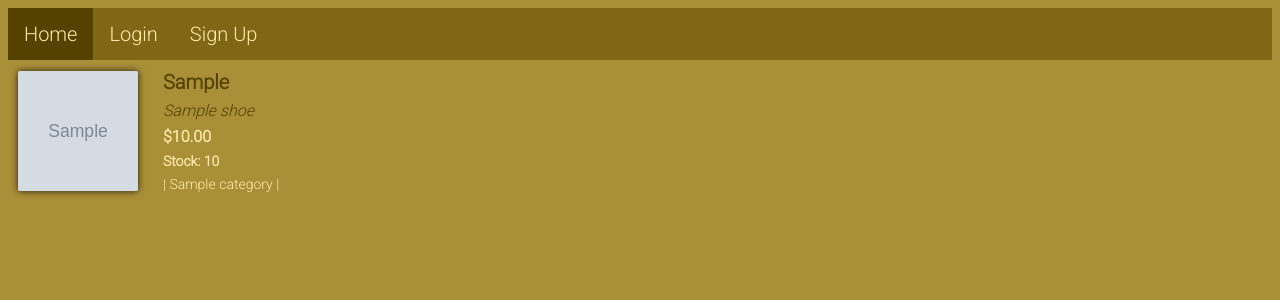
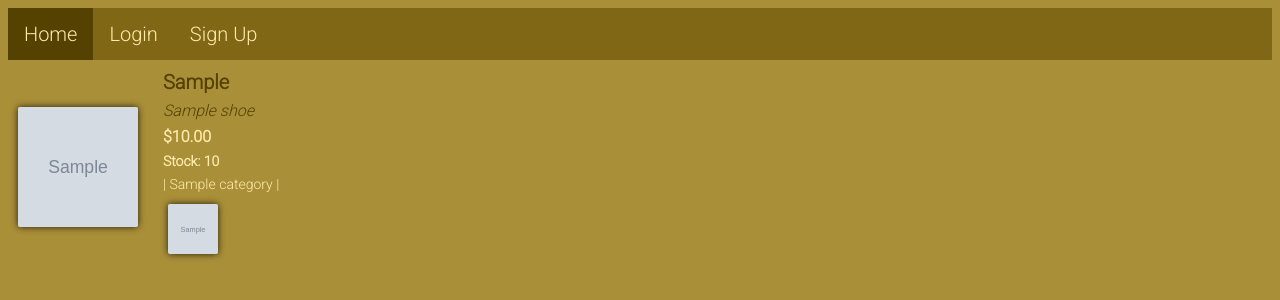
Before and after one commit to rubenhesselink/django-shoe-store, a Django app: page /store/listing/ in a window 1280 px wide. Shown: the top 300 px of the page. Run offline with Django 4.2, Linux system fonts and the light colour scheme; tables that the repository leaves empty hold one stand-in row (values such as "Sample post"); grey boxes marked "Sample" are stand-in pictures.

Commit message:
Version 0.0.6.2 (Added Image Change Listing)

```diff
--- a/static/base/css/main.css
+++ b/static/base/css/main.css
@@ -78,7 +78,7 @@ body main form#auth-form div.input-field input {
 }
 
 .products {
-  width: 50%;
+  width: 100%;
 }
 
 .product {
@@ -116,6 +116,13 @@ body main form#auth-form div.input-field input {
 .product .product-text {
   margin: 7px 0 0 0;
   color: #FFEBAA;
+}
+
+.product .color img {
+  display: inline-block;
+  margin: 0 auto;
+  width: auto;
+  height: 50px;
 }
 
 .product .price {
@@ -164,6 +171,19 @@ body main form#auth-form div.input-field input {
     vertical-align: middle;
     width: calc(100% - 145px);
   }
+  .products-table .product-content button {
+    all: unset;
+    cursor: pointer;
+  }
+  .products-table .product-content .color {
+    float: left;
+    display: inline;
+    margin: 5px;
+  }
+  .products-table .product-content .color img {
+    width: 50px;
+    height: 50px;
+  }
 }
 
 /*# sourceMappingURL=../css/main.css.map */
--- a/static/base/scss/main.scss
+++ b/static/base/scss/main.scss
@@ -126,6 +126,14 @@ body {
         color: $text-color;
     }
 
+    .color img {
+        display: inline-block;
+        margin: 0 auto;
+        width: auto;
+        height: 50px;
+        // max-width: calc(100% - 20px);
+    }
+
     .price {
         font-size: 16px;
         font-weight: 700;
@@ -177,6 +185,22 @@ body {
             margin-left: 20px;
             vertical-align: middle;
             width: calc(100% - 145px);
+
+            button {
+                all: unset;
+                cursor: pointer;
+            }
+
+            .color {
+                float: left;
+                display: inline;
+                margin: 5px;
+
+                img {
+                    width: 50px;
+                    height: 50px;
+                }
+            }
         }
     }
 }
--- a/store/templates/store/shoe-listing.html
+++ b/store/templates/store/shoe-listing.html
@@ -5,7 +5,7 @@
         <div class="products products-table">
             <div class="product">
                 <div class="product-img">
-                    <img src="..{{ shoe.shoecolor_set.first.image.url }}" alt="shoe-image">
+                    <img id="product-img{{ forloop.counter }}" src="..{{ shoe.shoecolor_set.first.image.url }}" alt="shoe-image">
                 </div>
                 <div class="product-content">
                     <h3>
@@ -21,6 +21,22 @@
                         |
                         {% endfor %}
                     </p>
+                    <p class="product-text">
+                        {% for color in shoe.shoecolor_set.all %}
+                        <div class="color">
+                            <button
+                                class="color-change"
+                                onclick="document.getElementById(
+                                    'product-img{{ forloop.parentloop.counter }}'
+                                    ).src=document.getElementById(
+                                        'img-change{{ forloop.counter }}'
+                                        ).src"
+                            >
+                                <img id="img-change{{ forloop.counter }}" class="color-change" src="..{{ color.image.url }}" alt="shoe-image">
+                            </button>
+                        </div>
+                        {% endfor %}
+                    </p>
                 </div>
             </div>
         </div>
```
Also changed, not shown: 1 other file.
